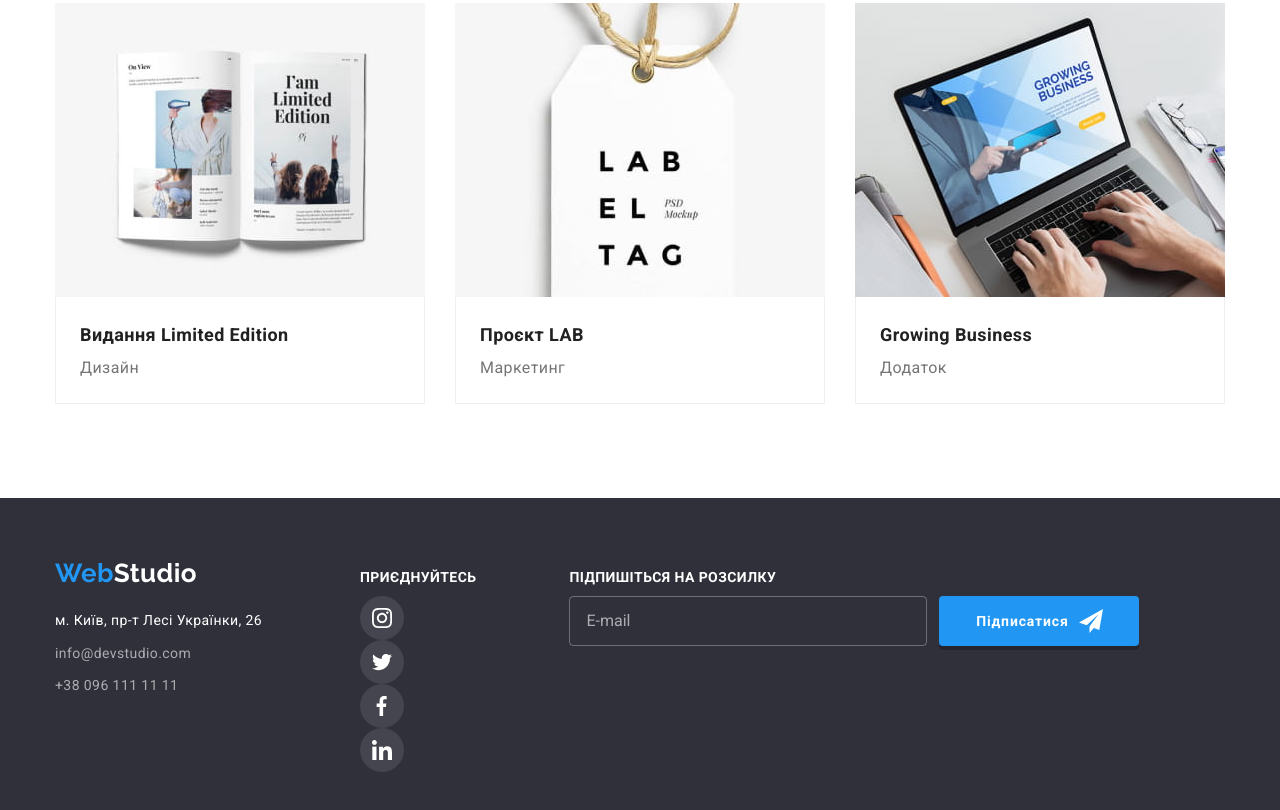
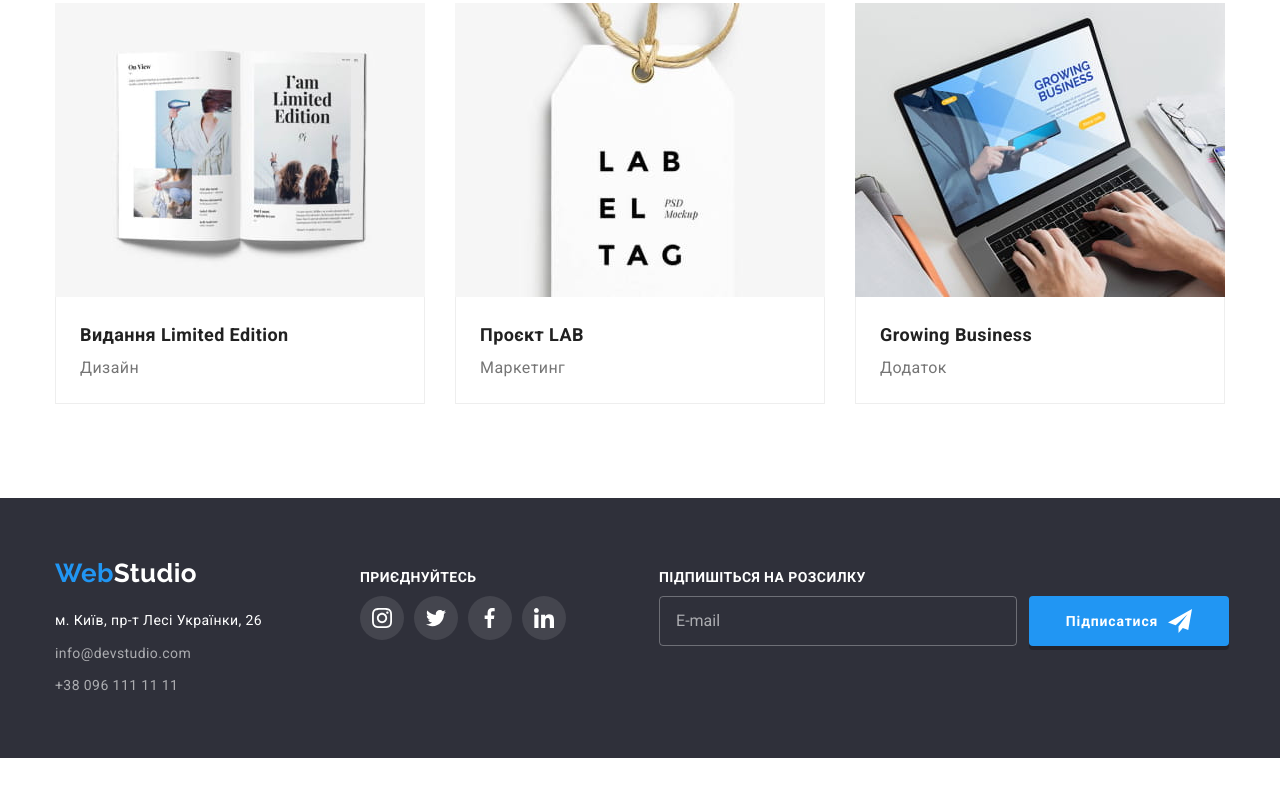
Before and after one commit to vovinUA/goit-markup-hw-07, a plain HTML site: page portfolio.html in a window 1280 px wide. Shown: the part 1110-1920 px from the top of the page. After the commit the page ends 1868 px from the top, so only its background shows below. Drawn offline with nearby package versions, Linux system fonts and the light colour scheme.

Commit message:
Homework 7 changes 2, fixes for Portfolio page footer

```diff
--- a/portfolio.html
+++ b/portfolio.html
@@ -178,9 +178,9 @@
                         </ul>
                     </address>
                 </div>
-                <div class="footer--spacing">
+                <div class="footer footer--spacing">
                     <p class="team__title"><span class="logo__accent--bottom uppercase">Приєднуйтесь</span></p>
-                    <ul class="footer-socials">
+                    <ul class="social social--footer">
                         <li>
                             <a href="" class="social__link--footer">
                                 <svg class="social__icon">
```
